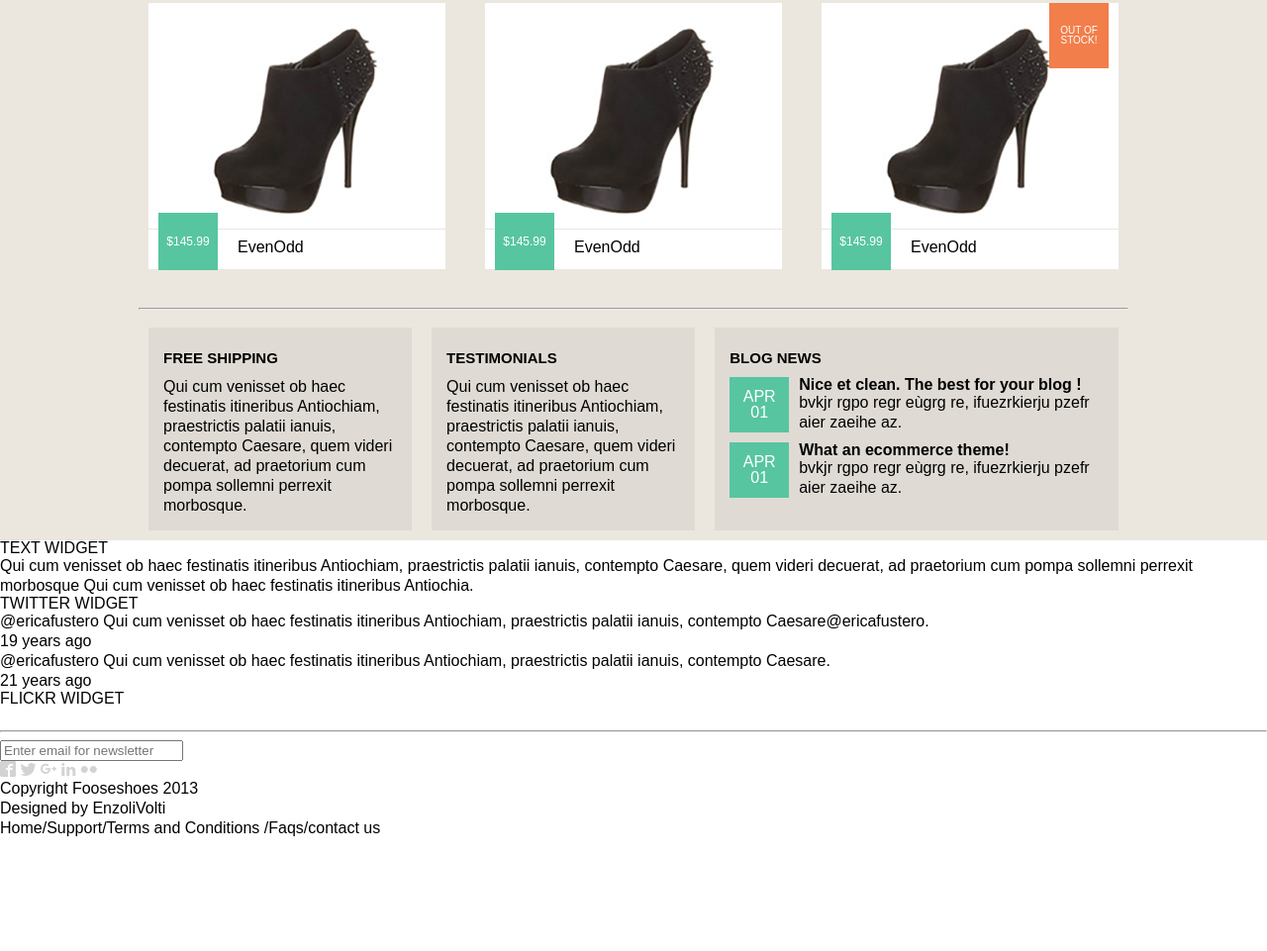
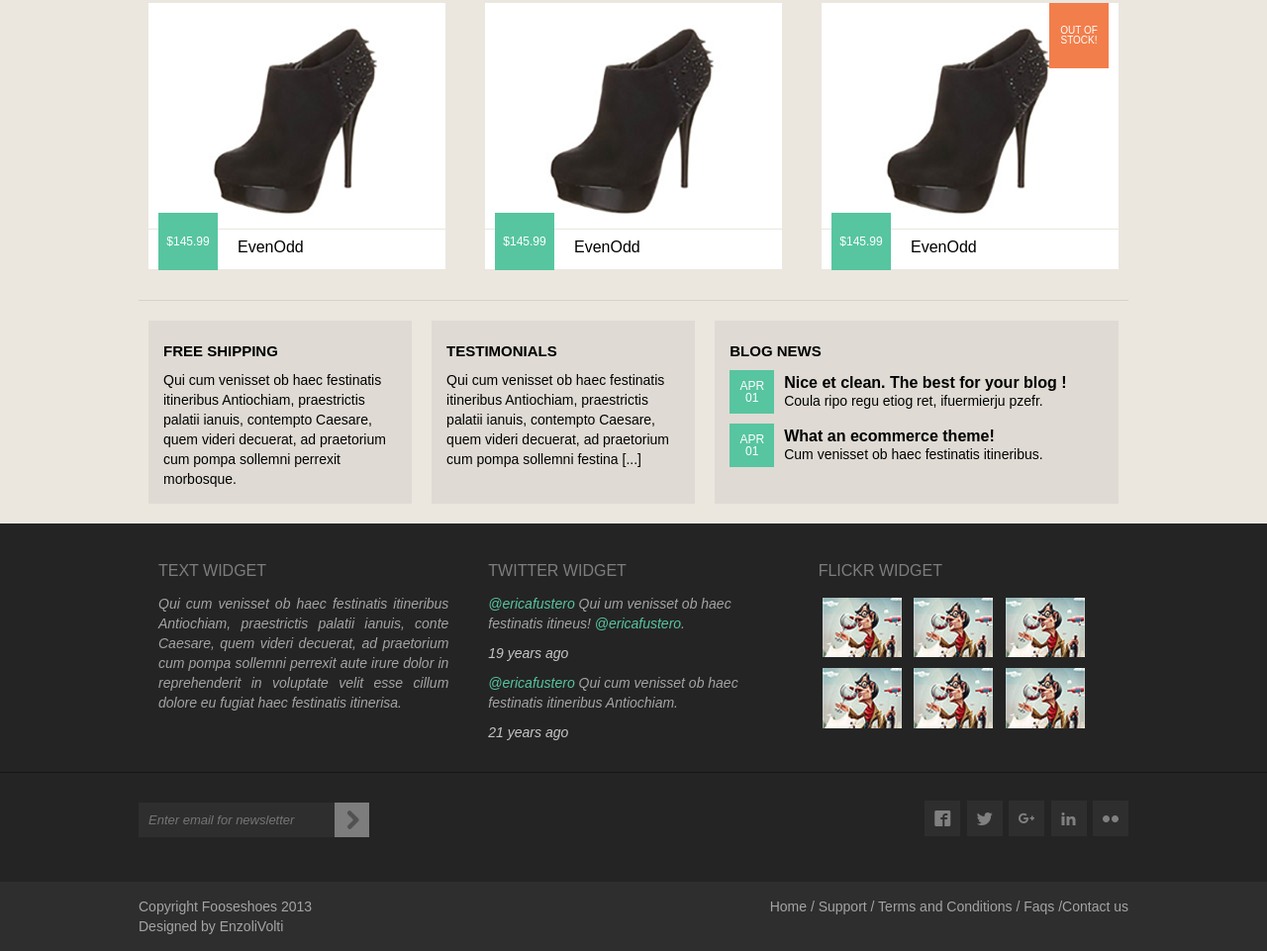
Before and after one commit to becartbechmann/MMI-HAG-Becart-Camille, a plain HTML site: page index.html in a window 1280 px wide. Shown: the part 1247-2208 px from the top of the page at 99% size. Before the commit the page ends 2094 px from the top, so only its background shows below. Drawn offline with Linux system fonts and the light colour scheme; a script that the page names is missing; files whose address does not match are found by name.

Commit message:
Fin du footer

```diff
--- a/css/style.css
+++ b/css/style.css
@@ -4,6 +4,7 @@ body{
 
 p{
     line-height: 20px;
+    font-size: 14px;
 }
 
 
@@ -161,6 +162,10 @@ li {
     padding-top:2px;
 }
 
+.slider_PinkShoes_texte{
+    font-size:16px;
+}
+
 .icon-slider{
     float:left;
     text-align: center;
@@ -199,6 +204,17 @@ li {
     font-size:18px
 }
 
+.active{
+    padding-right:3em;
+    padding-left:3em;
+    padding-top: 0.6em;
+    padding-bottom: 0.3em;
+    text-align: center;
+    color:white;
+    font-size:18px
+}
+
+
 .p-min{
     font-size: 10px;
 }
@@ -209,6 +225,10 @@ li {
     background-color: black;
     border-right:2px solid #2e2e2e;
     border-left:2px solid #2e2e2e;
+}
+
+.actif{
+        background-color:#57c5a0 ;
 }
 
 .ChoixSlide_slide:hover > .ChoixSlide_slide_barre{
@@ -246,10 +266,11 @@ li {
 }
 
 .categorie1_sale{
-    background-color:rgba(0,0,0,0.5);
+    background-color:rgba(0,0,0,0.8);
     color:white;
-    padding:10px;
+    padding:15px;
     text-align: center;
+    font-size: 18px;
 
 }
 
@@ -322,6 +343,11 @@ li {
     cursor:pointer;
 }
 
+.shoes_NameShoes_Name1{
+    padding-bottom:30px;
+
+}
+
 .icon2{
     color:grey;
     padding:10px;
@@ -334,16 +360,18 @@ li {
     cursor:pointer;
 }
 
+
+.icon-hover{
+    padding-bottom: 8px;
+    padding-top: 8px;
+}
+
 .NewArrivals_shoes_NameShoes:hover > .icon-hover{
     position: relative;
     top:-55px;
 
 }
 
-.shoes_NameShoes_Name1{
-    padding-bottom:30px;
-
-}
 
 
 .prix-out{
@@ -354,13 +382,12 @@ li {
     position: absolute;
 }
 
-.icon-hover{
-    padding-bottom: 8px;
-    padding-top: 8px;
-}
 
 .Infos{
     display:flex;
+    padding-bottom: 10px;
+    border-top:1px solid #d5d2cc;
+    padding-top: 10px;
 }
 
 .Infos_block1{
@@ -397,10 +424,122 @@ li {
     margin-left:0;
     margin-right:10px;
     background-color: #57c5a0;
-    padding-top:12px;
-    padding-bottom:12px;
+    padding-top:10px;
+    padding-bottom:10px;
+    margin-bottom: 10px;
+    font-size:12px;
+    width:35px;
+}
+
+.Infos_block_p{
+    padding-top:5px;
 }
 
 h5{
     font-weight: 600;
 }
+
+footer{
+    background-color: #242424;
+    padding-top:20px;
+    justify-content: center;
+    color:#a4a4a4;
+
+}
+
+.Widget{
+    display: flex;
+
+}
+
+.Widget_ligne{
+        border-bottom:1px solid #151515;
+}
+
+.Widget_Twitter, .Widget_Flickr, .Widget_Text{
+    padding: 20px;
+    flex:1;
+    font-style: italic;
+}
+
+.Widget_Text{
+    text-align: justify;
+}
+
+.Widget_Flickr_img{
+    width:80px;
+    margin:4px;
+}
+
+.Widget_color{
+    color:#57c5a0;
+}
+
+.Widget_date{
+    color:#c5c5c5;
+    margin-top:10px;
+    margin-bottom: 10px;
+}
+
+.Widget_titre{
+    margin-bottom: 15px;
+    color:#7d7d7d;
+    font-style:normal;
+}
+
+.Suivis{
+    padding-top:30px;
+    height:80px;
+}
+
+.Suivis_inputemail{
+    float:left;
+    padding:10px;
+    font-size:13px;
+    font-style: italic;
+    background-color: #2e2e2e;
+    color:#7d7d7d;
+    border:0;
+
+}
+
+.Suivis_fleche{
+    width:25px;
+    padding:5px;
+    background-color: #7d7d7d;
+    color:#2e2e2e;
+    float:left;
+}
+
+.Suivis_share{
+    float:right;
+    margin-top:8px;
+}
+
+.icon3{
+    color:grey;
+    padding:10px;
+    margin-left:2px;
+    background-color: #2e2e2e;
+}
+
+.icon3:hover{
+    cursor: pointer;
+    background-color: #646464;
+}
+
+.Foot{
+    clear: both;
+    background-color: #2e2e2e;
+    height:50px;
+    padding-top:15px;
+    padding-bottom:5px;
+}
+
+.Foot_footLeft{
+    float:left;
+}
+
+.Foot_footRight{
+    float:right;
+}
--- a/index.html
+++ b/index.html
@@ -43,7 +43,7 @@
                     <div class="slider_PinkShoes">
                         <div class="prix prix-slider">$145,99</div>
                         <h3 class="slider_PinkShoes_titre">Pink Shoes 2013 Collection</h3>
-                        <p>Qui cum venisset ob haec festinatis itineribus Antiochiam, praestrictis palatii ianuis, contempto Caesare jeuder ezfezfs em.</p>
+                        <p class="slider_PinkShoes_texte">Qui cum venisset ob haec festinatis itineribus Antiochiam, praestrictis palatii ianuis, contempto Caesare jeuder ezfezfs em.</p>
                         <div class="icon icon-slider">
                             <p><span class="icon1 icon-eye"></span><span class="icon1 icon-star-empty"></span><span class="icon1 icon-share"></span><span class="icon1 icon-cart"></span></p>
                         </div>
@@ -53,9 +53,9 @@
 
             <section class="ChoixSlide">
                 <div class="ChoixSlide_slide">
-                    <div class="ChoixSlide_slide_barre">
+                    <div class="ChoixSlide_slide_barre actif">
                     </div>
-                    <div class="ChoixSlide_slide_texte">
+                    <div class="ChoixSlide_slide_texte active">
                         <h4>Pink Shoes</h4>
                         <p class="p-min">Now af $145,99</p>
                     </div>
@@ -183,9 +183,6 @@
                         </div>
                     </div>
 
-                <hr>
-
-
                 <section class="Infos">
                     <div class="Infos_block1">
                         <h4 class="Infos_titre4">FREE SHIPPING</h4>
@@ -193,19 +190,23 @@
                     </div>
                     <div class="Infos_block1">
                         <h4 class="Infos_titre4">TESTIMONIALS</h4>
-                        <p>Qui cum venisset ob haec festinatis itineribus Antiochiam, praestrictis palatii ianuis, contempto Caesare, quem videri decuerat, ad praetorium cum pompa sollemni perrexit morbosque.</p>
+                        <p>Qui cum venisset ob haec festinatis itineribus Antiochiam, praestrictis palatii ianuis, contempto Caesare, quem videri decuerat, ad praetorium cum pompa sollemni festina [...]</p>
                     </div>
                     <div class="Infos_block2">
                         <h4 class="Infos_titre4">BLOG NEWS</h4>
                         <div class="Infos_block_texte">
                             <div class="prix prix-date">APR 01</div>
+                            <div class="Infos_block_p">
                                 <h5>Nice et clean. The best for your blog !</h5>
-                            <p>bvkjr rgpo regr eùgrg re, ifuezrkierju pzefr aier zaeihe az.</p>
+                                <p>Coula ripo regu etiog ret, ifuermierju pzefr.</p>
+                            </div>
                         </div>
                         <div class="Infos_block_texte">
                             <div class="prix prix-date">APR 01</div>
+                            <div class="Infos_block_p">
                                 <h5>What an ecommerce theme!</h5>
-                            <p>bvkjr rgpo regr eùgrg re, ifuezrkierju pzefr aier zaeihe az.</p>
+                                <p>Cum venisset ob haec festinatis itineribus.</p>
+                            </div>
                         </div>
                     </div>
                 </section>
@@ -213,53 +214,62 @@
             </section>
 
             <footer>
+                <div class="wrapper">
                     <section class="Widget">
                         <div class="Widget_Text">
-                        <h3>TEXT WIDGET</h3>
-                        <p>Qui cum venisset ob haec festinatis itineribus Antiochiam, praestrictis palatii ianuis, contempto Caesare, quem videri decuerat, ad praetorium cum pompa sollemni perrexit morbosque Qui cum venisset ob haec festinatis itineribus Antiochia. </p>
+                            <h3 class="Widget_titre">TEXT WIDGET</h3>
+                            <p>Qui cum venisset ob haec festinatis itineribus Antiochiam, praestrictis palatii ianuis, conte Caesare, quem videri decuerat, ad praetorium cum pompa sollemni perrexit aute irure dolor in reprehenderit in voluptate velit esse cillum dolore eu fugiat haec festinatis itinerisa. </p>
                         </div>
                         <div class="Widget_Twitter">
-                        <h3>TWITTER WIDGET</h3>
-                        <p><span>@ericafustero</span> Qui cum venisset ob haec festinatis itineribus Antiochiam, praestrictis palatii ianuis, contempto Caesare<span>@ericafustero</span>. </p>
-                        <p>19 years ago</p>
-                        <p><span>@ericafustero</span> Qui cum venisset ob haec festinatis itineribus Antiochiam, praestrictis palatii ianuis, contempto Caesare.</p>
-                        <p>21 years ago</p>
+                            <h3 class="Widget_titre">TWITTER WIDGET</h3>
+                            <p><span class="Widget_color">@ericafustero</span> Qui um venisset ob haec festinatis itineus! <span class="Widget_color">@ericafustero</span>. </p>
+                            <p class="Widget_date">19 years ago</p>
+                            <p><span class="Widget_color">@ericafustero</span> Qui cum venisset ob haec festinatis itineribus Antiochiam.</p>
+                            <p class="Widget_date">21 years ago</p>
                         </div>
                         <div class="Widget_Flickr">
-                        <h1>FLICKR WIDGET</h1>
-                        <img src="" class="Widget_Flickr_img">
-                        <img src="" class="Widget_Flickr_img">
-                        <img src="" class="Widget_Flickr_img">
-                        <img src="" class="Widget_Flickr_img">
-                        <img src="" class="Widget_Flickr_img">
-                        <img src="" class="Widget_Flickr_img">
+                            <h1 class="Widget_titre">FLICKR WIDGET</h1>
+                            <img src="img/flickr1.jpg" class="Widget_Flickr_img">
+                            <img src="img/flickr1.jpg" class="Widget_Flickr_img">
+                            <img src="img/flickr1.jpg" class="Widget_Flickr_img">
+                            <img src="img/flickr1.jpg" class="Widget_Flickr_img">
+                            <img src="img/flickr1.jpg" class="Widget_Flickr_img">
+                            <img src="img/flickr1.jpg" class="Widget_Flickr_img">
                         </div>
                     </section>
-                <hr>
+                </div>
+                <div class="Widget_ligne"></div>
+                <div class="wrapper">
+                    <section class="Suivis">
                             <form action="" method="post">
-                <input type="email" name="email" class="inputemail" placeholder="Enter email for newsletter">
+                            <input type="email" name="email" class="Suivis_inputemail" placeholder="Enter email for newsletter">
+                            <img class="Suivis_fleche" src="img/fleche.png">
                             </form>
-                <div class="share">
-                    <a><span class="icon-facebook2"></span></a>
-                        <a><span class="icon-twitter"></span></a>
-                        <a><span class="icon-google-plus"></span></a>
-                        <a><span class="icon-linkedin2"></span></a>
-                        <a><span class="icon-flickr"></span></a>
+                            <div class="Suivis_share">
+                                <a><span class="icon3 icon-facebook2"></span></a>
+                                    <a><span class="icon3 icon-twitter"></span></a>
+                                    <a><span class="icon3 icon-google-plus"></span></a>
+                                    <a><span class="icon3 icon-linkedin2"></span></a>
+                                    <a><span class="icon3 icon-flickr"></span></a>
                             </div>
+                    </section>
 
+
+                </div>
                 <section class="Foot">
-                    <div class="Foot_footRight">
+                    <div class="wrapper">
+                        <div class="Foot_footLeft">
                             <p>Copyright Fooseshoes 2013</p>
                             <p>Designed by EnzoliVolti</p>
                         </div>
-                    <div class="Foot_footLeft">
-                        <p>Home/Support/Terms and Conditions /Faqs/contact us</p>
+                        <div class="Foot_footRight">
+                            <p>Home / Support / Terms and Conditions / Faqs /Contact us</p>
                         </div>
-
+                    </div>
                 </section>
 
+
             </footer>
-
 
 
             </div>
```
Also changed, not shown: img/fleche.png (added). Lines whose indentation alone changed are shown as unchanged.
